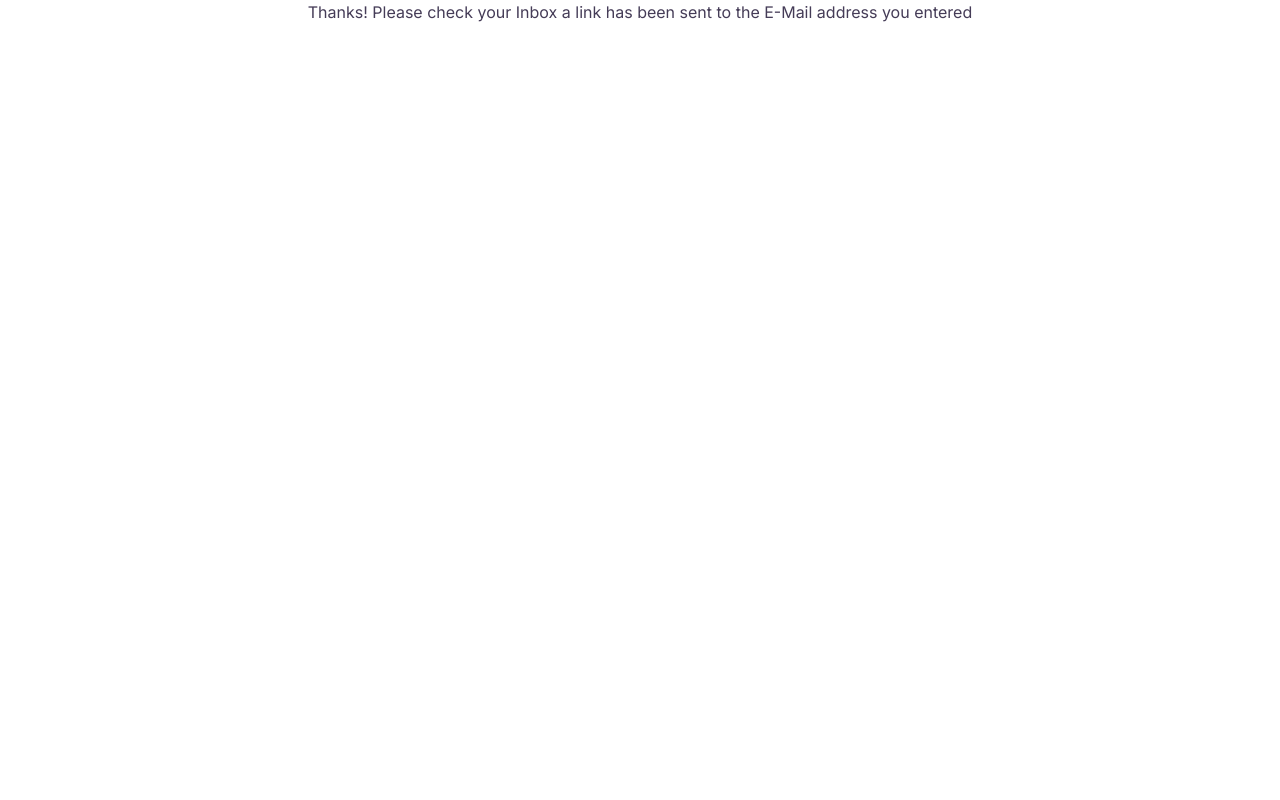
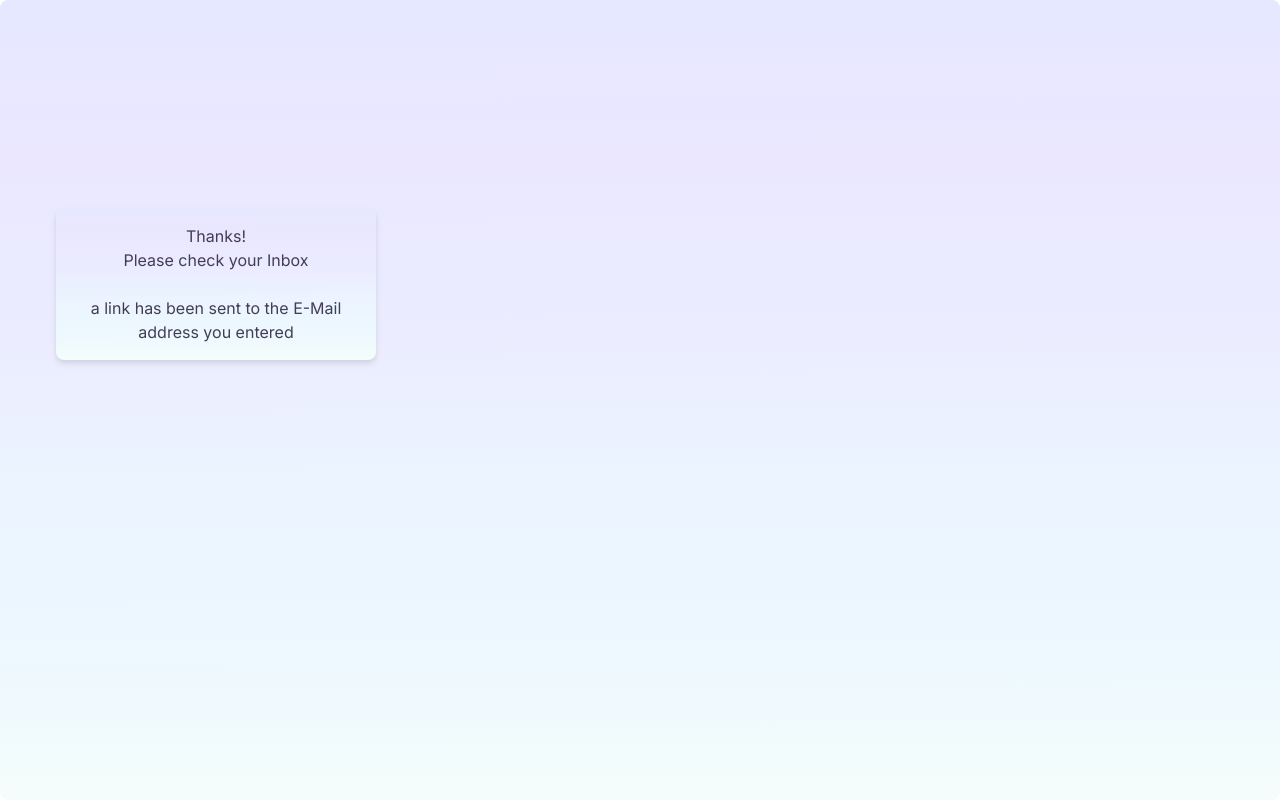
Before and after one commit to devhausleipzigacademy/camp8-final-project, a Next.js app: page /auth/verify-request in a window 1280 px wide. Built offline with nearby package versions, Linux system fonts and the light colour scheme.

Commit message:
styles added

```diff
--- a/package.json
+++ b/package.json
@@ -31,6 +31,7 @@
     "fastify": "^4.13.0",
     "fastify-zod": "^1.2.0",
     "next": "13.1.6",
+    "next-auth": "^4.20.1",
     "nodemailer": "^6.9.1",
     "postcss-loader": "^7.0.2",
     "react": "18.2.0",
--- a/src/pages/api/auth/[...nextauth].ts
+++ b/src/pages/api/auth/[...nextauth].ts
@@ -25,6 +25,7 @@ export const authOptions: NextAuthOptions = {
 	],
 	pages: {
 		signIn: "/auth/signIn",
+		verifyRequest: "/auth/verify-request",
 	},
 	adapter: PrismaAdapter(prisma),
 };
--- a/src/pages/auth/verify-request.tsx
+++ b/src/pages/auth/verify-request.tsx
@@ -5,14 +5,28 @@ export default function VerifyRequest() {
 		<>
 			<Head>
 				<title>Create Next App</title>
-				<meta name="description" content="Generated by create next app" />
-				<meta name="viewport" content="width=device-width, initial-scale=1" />
+				<meta
+					name="description"
+					content="Generated by create next app"
+				/>
+				<meta
+					name="viewport"
+					content="width=device-width, initial-scale=1"
+				/>
 				<link rel="icon" href="/favicon.ico" />
 			</Head>
-			<h1 className="text-red flex justify-center">
-				Thanks! Please check your Inbox a link has been sent to the E-Mail
-				address you entered
-			</h1>
+			<div className="w-screen h-screen rounded-lg bg-primary-frame">
+				<div className="flex flex-col items-centre justify-center">
+					<div className=" bg-primary-frame w-80 h-38 rounded-lg drop-shadow-md mx-14 mt-52">
+						<h1 className="text-center gap-3 font-sans p-4">
+							Thanks! <br />
+							Please check your Inbox <br />
+							<br />a link has been sent to the E-Mail address you
+							entered
+						</h1>
+					</div>
+				</div>
+			</div>
 		</>
 	);
 }
```
Also changed, not shown: 1 other file (tests, documents, lock files or other folders). Lines whose indentation alone changed are shown as unchanged.
